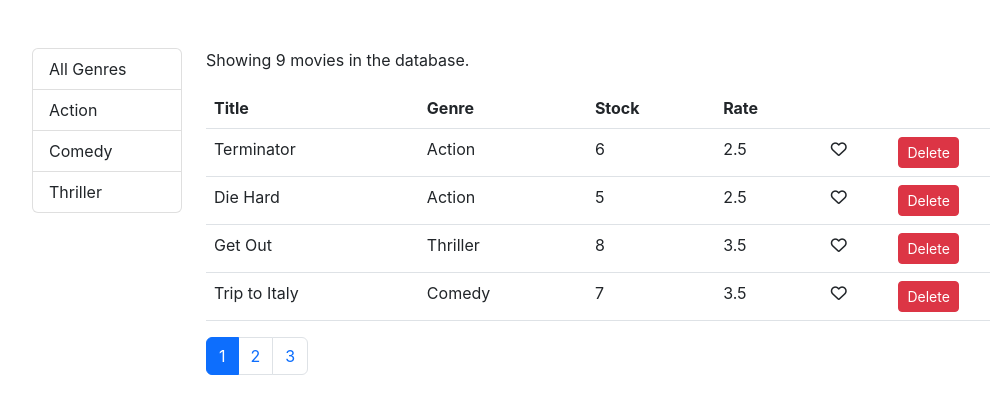
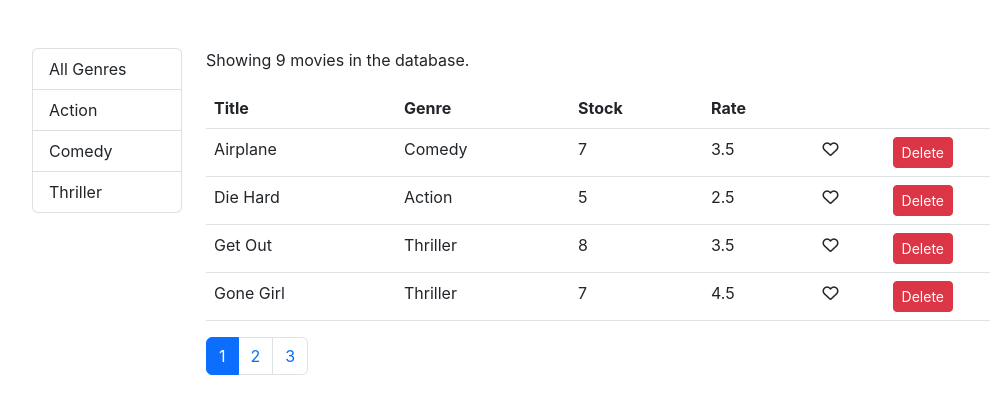
Before and after one commit to Sanganak-Abhiyanta/LearnReact, a React (Create React App) app in the folder vidly/: page / in a window 1280 px wide. Shown: the top 414 px of the page, without its empty margins (98-1088 px from the left). Built offline with nearby package versions, Linux system fonts and the light colour scheme.

Commit message:
Sorting done using column type.

```diff
--- a/vidly/src/components/MoviesTable.jsx
+++ b/vidly/src/components/MoviesTable.jsx
@@ -2,15 +2,15 @@ import React from "react";
 import Like from "./common/Like";
 
 export default function MoviesTable(props) {
-  const { movies, onDelete, onLike } = props;
+  const { movies, onDelete, onLike, onSort } = props;
   return (
     <table className="table">
       <thead>
         <tr>
-          <th>Title</th>
-          <th>Genre</th>
-          <th>Stock</th>
-          <th>Rate</th>
+          <th onClick={() => onSort("title")}>Title</th>
+          <th onClick={() => onSort("genre.name")}>Genre</th>
+          <th onClick={() => onSort("numberInStock")}>Stock</th>
+          <th onClick={() => onSort("dailyRentalRate")}>Rate</th>
           <th></th>
           <th></th>
         </tr>
--- a/vidly/src/components/movies.jsx
+++ b/vidly/src/components/movies.jsx
@@ -5,16 +5,18 @@ import Pagination from "./common/Pagination";
 import ListGourp from "./common/ListGourp";
 import { getGenres } from "../services/fakeGenreService";
 import MoviesTable from "./MoviesTable";
+import _ from "lodash";
 export default class Movies extends Component {
   state = {
     movies: [],
     genres: [],
     currentPage: 1,
     pageSize: 4,
+    sortColumn: { path: "title", order: "asc" },
   };
   // ================> ComponentDidmount <================
   componentDidMount() {
-    const genres = [{ name: "All Genres" }, ...getGenres()];
+    const genres = [{ _id: "", name: "All Genres" }, ...getGenres()];
     this.setState({ movies: getMovies(), genres });
   }
   // ==================================================> HandleDelete<===================================================
@@ -41,6 +43,18 @@ export default class Movies extends Component {
     this.setState({ selectedGenre: genres, currentPage: 1 });
   };
 
+  // =====================> handleSort method <========================
+  handleSort = (path) => {
+    const sortColumn = { ...this.state.sortColumn };
+    if (sortColumn.path === path)
+      sortColumn.order = sortColumn.order === "asc" ? "desc" : "asc";
+    else {
+      sortColumn.path = path;
+      sortColumn.order = "asc";
+    }
+    this.setState({ sortColumn });
+  };
+
   render() {
     const { length: count } = this.state.movies;
     // ==========================>we can use object destructuring <============================
@@ -49,6 +63,7 @@ export default class Movies extends Component {
       selectedGenre,
       pageSize,
       movies: allMovies,
+      sortColumn,
     } = this.state;
 
     if (count === 0) return <h1>There are no movies in the Database</h1>;
@@ -57,7 +72,9 @@ export default class Movies extends Component {
       selectedGenre && selectedGenre._id
         ? allMovies.filter((m) => m.genre._id === selectedGenre._id)
         : allMovies;
-    const movies = Paginate(filtered, currentPage, pageSize);
+    const sorted = _.orderBy(filtered, [sortColumn.path], [sortColumn.order]);
+
+    const movies = Paginate(sorted, currentPage, pageSize);
     return (
       <div className="m-5">
         <div className="row">
@@ -75,6 +92,7 @@ export default class Movies extends Component {
               movies={movies}
               onDelete={this.hanleDelete}
               onLike={this.handleLiked}
+              onSort={this.handleSort}
             />
             <Pagination
               // itemsCount={count}
```
